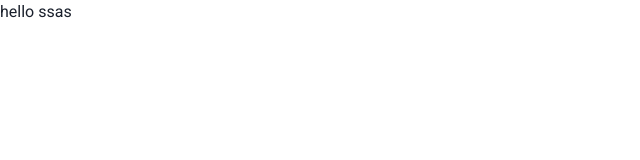
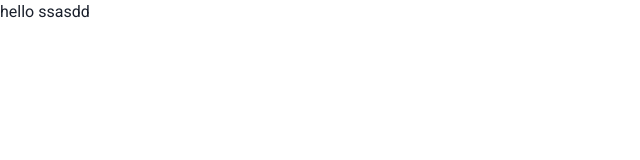
Before and after one commit to AlexGroat/code-cave-2.0, a React (Create React App) app in the folder client/: page / in a window 1280 px wide. Shown: the top 160 px of the page, without its empty margins (0-640 px from the left). Built offline with nearby package versions, Linux system fonts and the light colour scheme.

Commit message:
remove node

```diff
--- a/client/src/App.js
+++ b/client/src/App.js
@@ -48,7 +48,7 @@ function App({ Component, pageProps }) {
           <Route exact path="/signup">
             <Signup />
           </Route>
-          hello ssas
+          hello ssasdd
         </ChakraProvider>
       </ApolloProvider>
     </Router>
```
Also changed, not shown: 2 other files (tests, documents, lock files or other folders).
